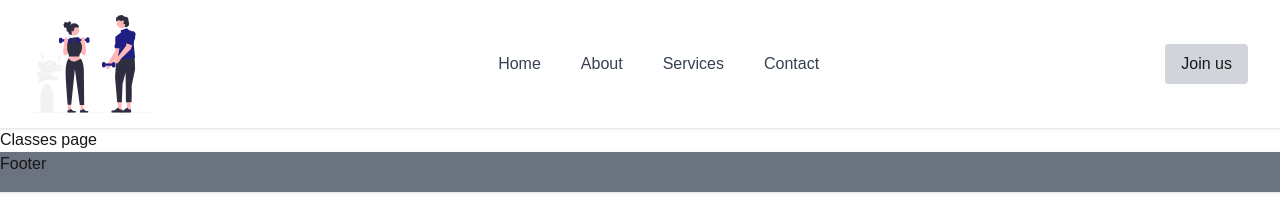
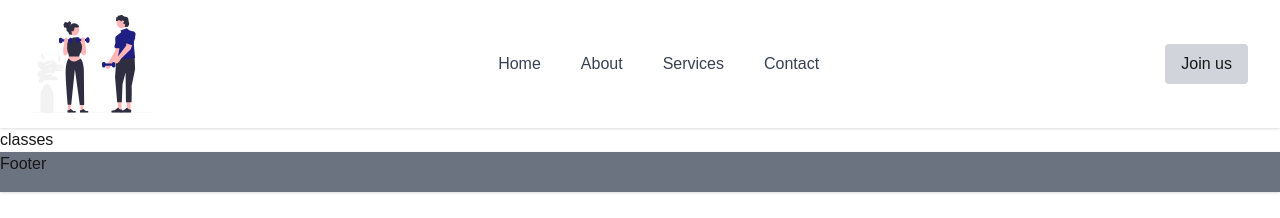
Before and after one commit to mwihoti/gymbuddy, a Next.js app: page /classes in a window 1280 px wide. Shown: the top 218 px of the page. Built offline with nearby package versions, Linux system fonts and the light colour scheme; no server answers; sample sign-in values are in the browser's storage.

Commit message:
Component class & manage authentication, Fetching previous booking

```diff
--- a/src/app/classes/page.tsx
+++ b/src/app/classes/page.tsx
@@ -1,8 +1,10 @@
 import React from 'react'
-
+import Classes from '@/components/classes'
 const page: React.FC = () => {
   return (
-    <div><h2>Classes page</h2></div>
+    <div>
+      <Classes />
+    </div>
   )
 }
 
--- /dev/null
+++ b/src/components/classes.tsx
@@ -0,0 +1,37 @@
+import React, {useState, useEffect} from 'react';
+import { useRouter } from 'next/router';
+import { useSession, signIn, signOut } from 'next-auth/react';
+import { setEngine } from 'crypto';
+
+const Classes: React.FC = () => {
+    const { data: session, status } = useSession();
+    const router = useRouter();
+    const [className, setClassName] = useState('');
+    const [dateTime, setDateTime] = useState('');
+    const [ note, setNote] = useState('');
+    const [ bookings, setBookings] = useState([]);
+
+    // Redirect to login if not authenticated
+    useEffect(() => {
+        if (status == 'unauthenticated'){
+            router.push('/api/auth/signin');
+
+        }
+    }, [status]);
+
+    // Fetch user's previous bookings
+    useEffect(() => {
+        if (session?.user) {
+          fetch('/api/bookings')
+            .then((res) => res.json())
+            .then((data) => setBookings(data));
+
+        }
+    }, [session]);
+
+  return (
+    <div>classes</div>
+  )
+}
+
+export default Classes
```
